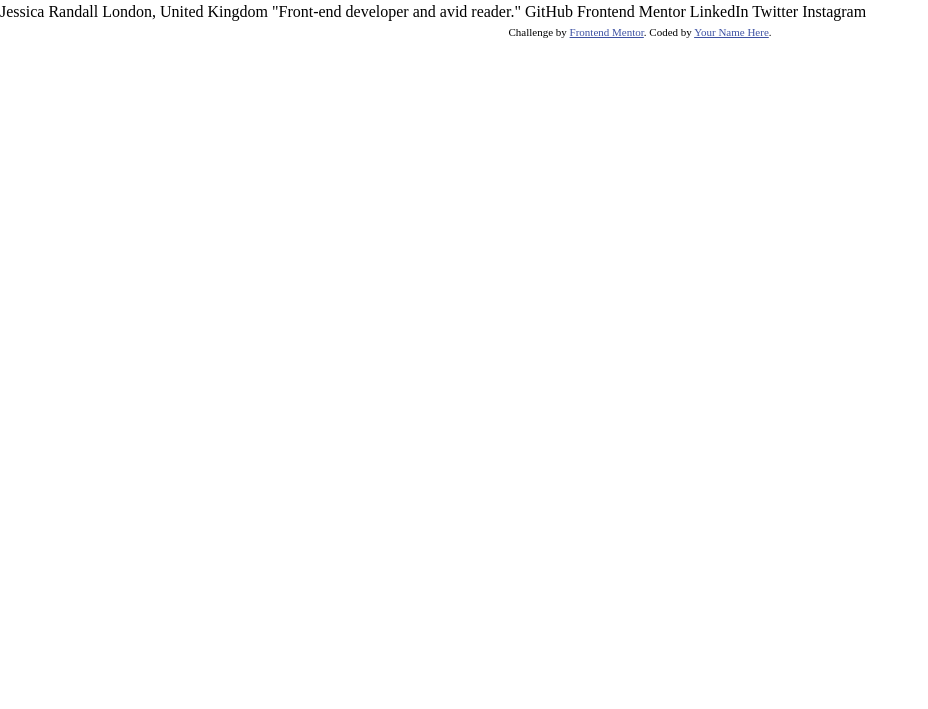
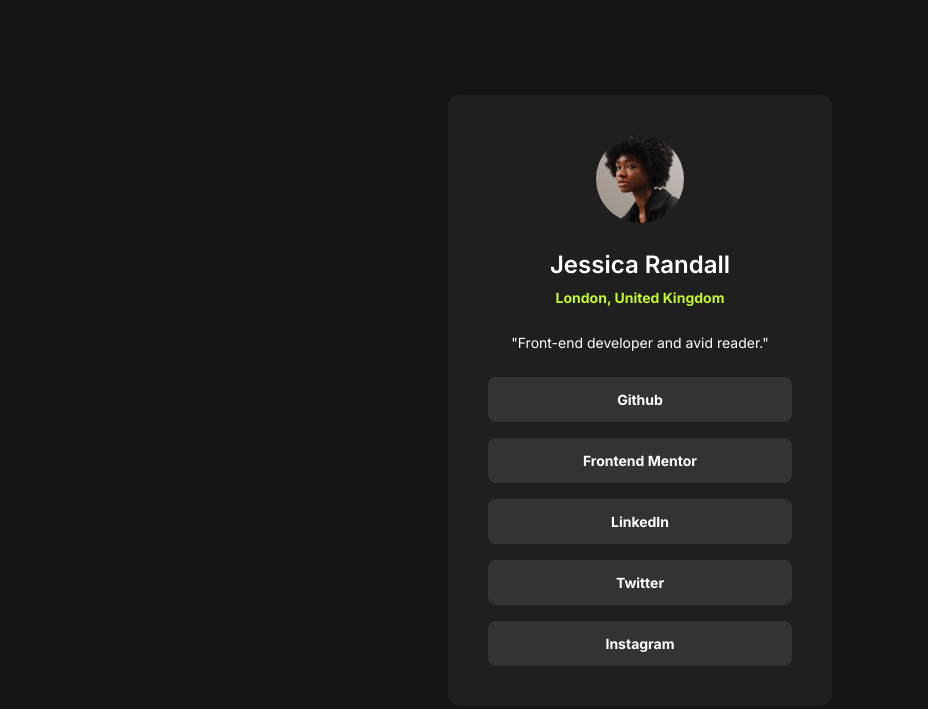
Before and after one commit to samuelharpaz/social-links-profile, a plain HTML site: page index.html in a window 1280 px wide. Shown: the whole page, without its empty margins (0-928 px from the left). Drawn offline with Linux system fonts and the light colour scheme.

Commit message:
add html and styling

```diff
--- a/index.html
+++ b/index.html
@@ -4,6 +4,13 @@
     <meta charset="UTF-8" />
     <meta name="viewport" content="width=device-width, initial-scale=1.0" />
     <!-- displays site properly based on user's device -->
+
+    <link rel="preconnect" href="https://fonts.googleapis.com" />
+    <link rel="preconnect" href="https://fonts.gstatic.com" crossorigin />
+    <link
+      href="https://fonts.googleapis.com/css2?family=Inter:ital,opsz,wght@0,14..32,100..900;1,14..32,100..900&display=swap"
+      rel="stylesheet"
+    />
 
     <link rel="icon" type="image/png" sizes="32x32" href="./assets/images/favicon-32x32.png" />
     <link rel="stylesheet" href="style.css" />
@@ -22,12 +29,20 @@
     </style>
   </head>
   <body>
-    Jessica Randall London, United Kingdom "Front-end developer and avid reader." GitHub Frontend Mentor LinkedIn
-    Twitter Instagram
-
-    <div class="attribution">
-      Challenge by <a href="https://www.frontendmentor.io?ref=challenge" target="_blank">Frontend Mentor</a>. Coded by
-      <a href="#">Your Name Here</a>.
+    <div class="social">
+      <img src="assets/images/avatar-jessica.jpeg" alt="Head shot of Jessica" class="social__profile-pic" />
+      <div class="social__overview">
+        <h2 class="social__name">Jessica Randall</h2>
+        <p class="social__location">London, United Kingdom</p>
+      </div>
+      <p class="social__bio">"Front-end developer and avid reader."</p>
+      <ul class="social__list">
+        <li class="social__item"><a href="#" class="social__link">Github</a></li>
+        <li class="social__item"><a href="#" class="social__link">Frontend Mentor</a></li>
+        <li class="social__item"><a href="#" class="social__link">LinkedIn</a></li>
+        <li class="social__item"><a href="#" class="social__link">Twitter</a></li>
+        <li class="social__item"><a href="#" class="social__link">Instagram</a></li>
+      </ul>
     </div>
   </body>
 </html>
--- a/style.css
+++ b/style.css
@@ -4,18 +4,15 @@
 - Font sizes (px)
 10 / 12 / 14 / 16 / 18 / 20 / 24 / 30 / 36 / 44 / 52 / 62 / 74 / 86 / 98
 
+Body: 14px
+
 - Font weights
 Default: 400
-Medium: 500
 Semi-bold: 600
 Bold: 700
 
 - Line heights
-Default: 1
-Small: 1.05
-Medium: 1.2
-Paragraph default: 1.6
-Large: 1.8
+Paragraph default: 1.5
 
 - Letter spacing
 
@@ -23,6 +20,7 @@ Large: 1.8
 --- 02 COLORS
 
 - Primary:
+#fff
 
 Tints (lightest to darkest):
 
@@ -30,29 +28,31 @@ Tints (lightest to darkest):
 Shades (lightest to darkest:
 
 - Accents:
-1)
+1) #c4f82a
 2)
 
 - Greys
+- Grey 700: hsl(0, 0%, 20%)
+- Grey 800: hsl(0, 0%, 12%)
+- Grey 900: hsl(0, 0%, 8%)
 
-#888
-#767676 (lightest grey allowed on #fff)
-#6f6f6f (lightest grey allowed on #fdf2e9)
-#555
 #333
+#1f1f1f
+#141414
+
 
 --- 05 SHADOWS
 
 
 --- 06 BORDER-RADIUS
 
-Default:
-Medium:
+Default: 12px
+Small: 8px
 
 --- 07 WHITESPACE
 
 - Spacing system (px)
-2 / 4 / 8 / 12 / 16 / 24 / 32 / 48 / 64 / 80 / 96 / 128
+4 / 8 / 12 / 16 / 24 / 40
 */
 
 *,
@@ -111,3 +111,97 @@ h5,
 h6 {
   text-wrap: balance;
 }
+
+:root {
+  --ff-primary: 'Inter', sans-serif;
+  --fs-body: 14px;
+  --lh-regular: 1.5;
+
+  --color-white: #fff;
+  --color-accent: #c4f82a;
+
+  --color-grey-700: #333;
+  --color-grey-800: #1f1f1f;
+  --color-grey-900: #141414;
+
+  --spacer: 24px;
+
+  --br: 12px;
+  --br-sm: 8px;
+}
+
+body {
+  font-family: var(--ff-primary);
+  font-size: var(--fs-body);
+  color: var(--color-white);
+  line-height: var(--lh-regular);
+  height: 100vh;
+  background-color: var(--color-grey-900);
+
+  display: flex;
+  align-items: center;
+  justify-content: center;
+}
+
+.social {
+  width: 384px;
+  padding: 40px;
+  background-color: var(--color-grey-800);
+  border-radius: var(--br);
+  text-align: center;
+  display: flex;
+  flex-direction: column;
+  gap: var(--spacer);
+}
+
+.social__profile-pic {
+  margin: 0 auto;
+  /* margin-bottom: var(--spacer); */
+  width: 88px;
+  border-radius: 50%;
+}
+
+.social__name {
+  font-size: 24px;
+  font-weight: 600;
+  margin-bottom: 4px;
+}
+
+.social__location {
+  color: var(--color-accent);
+  font-weight: 700;
+  /* margin-bottom: var(--spacer); */
+}
+
+.social__bio {
+  /* margin-bottom: var(--spacer); */
+}
+
+.social__list {
+  list-style: none;
+  display: flex;
+  flex-direction: column;
+  gap: 16px;
+}
+
+.social__item {
+  /* padding: 12px; */
+}
+
+.social__link:link,
+.social__link:visited {
+  display: block;
+  padding: 12px;
+  color: var(--color-white);
+  text-decoration: none;
+  background-color: var(--color-grey-700);
+  font-weight: 700;
+  border-radius: var(--br-sm);
+}
+
+@media (max-width: 383px) {
+  .social {
+    width: 327px;
+    padding: 24px;
+  }
+}
```
